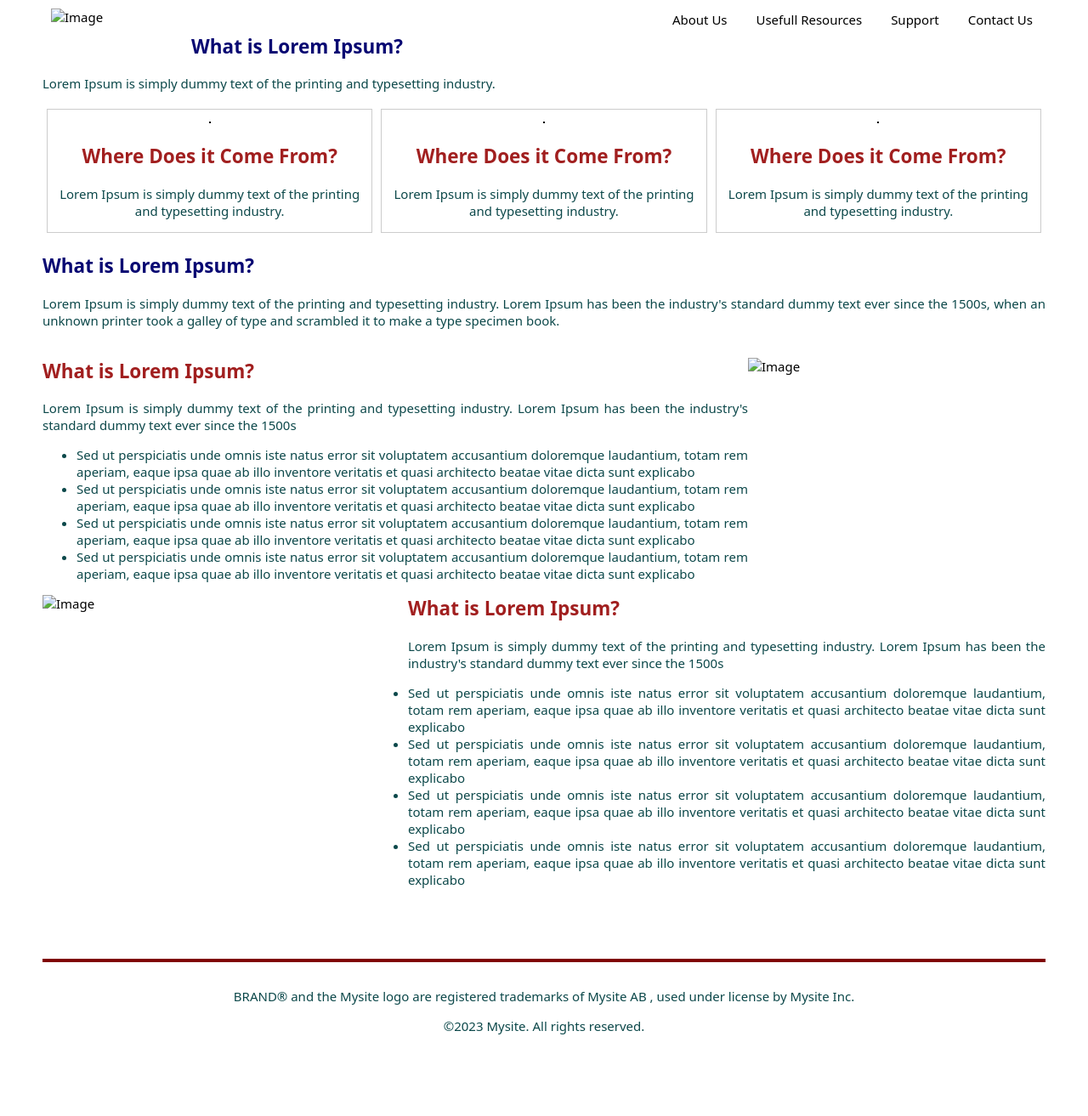
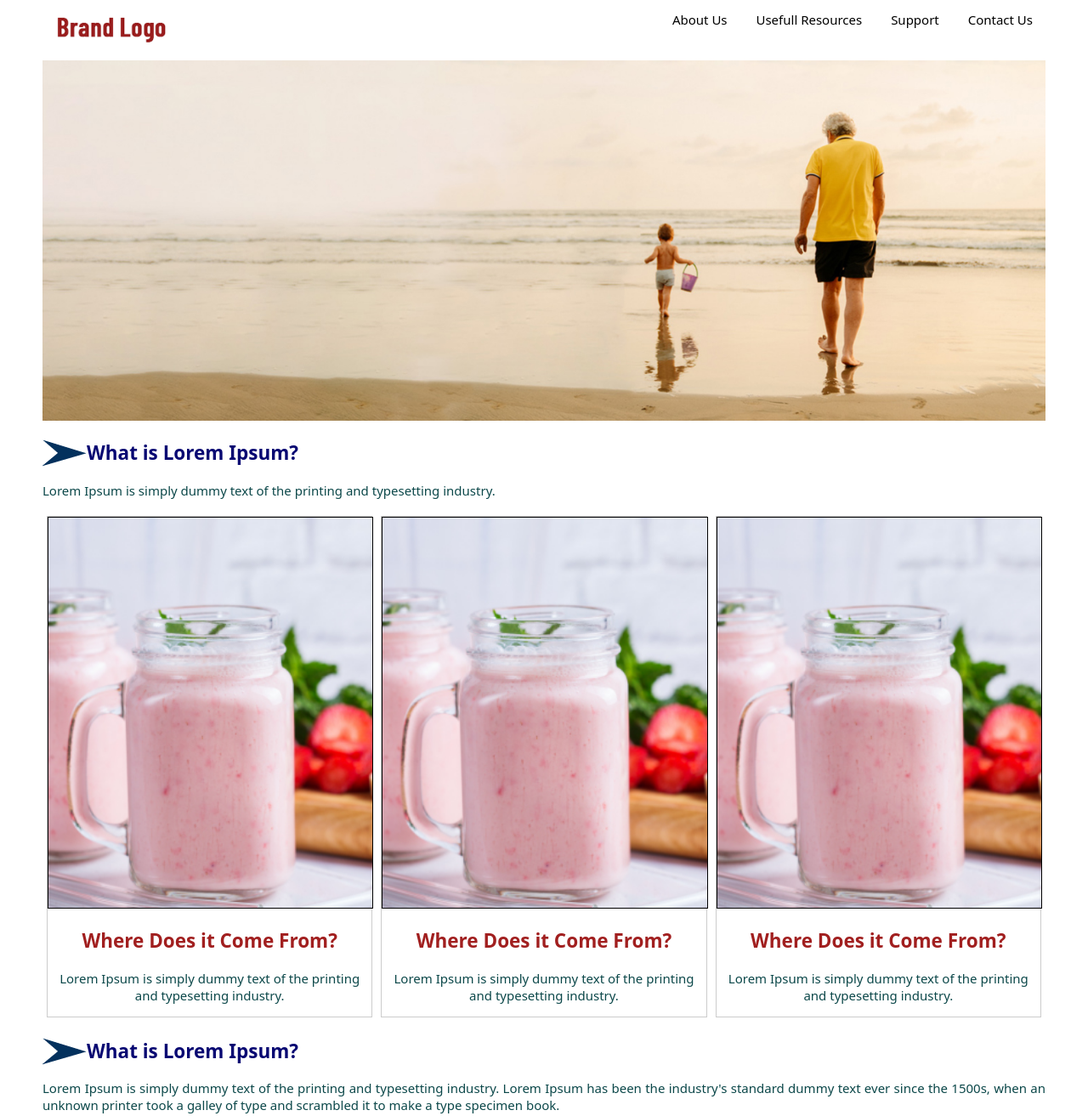
Before and after one commit to Jyotiraj143/javascript-test, a plain HTML site: page index.html in a window 1280 px wide. Shown: the top 1313 px of the page at 85% size. Before the commit the page ends 1232 px from the top, so only its background shows below. Drawn offline with Linux system fonts and the light colour scheme.

Commit message:
Update index.html

```diff
--- a/index.html
+++ b/index.html
@@ -13,7 +13,7 @@
     <div class="container">
         <div class="container-fluid">
             <div class="main">
-                <img class="logo-img" src="images/logo.jpg" alt="Image" width="150px">
+                <img class="logo-img" src="logo.jpg" alt="Image" width="150px">
                 <nav class="nav-links">
                     <input type="checkbox" id="checkbox_toggle" />
                     <label for="checkbox_toggle" class="hamburger"onclick="myFunction()">&#9776;</label>
@@ -26,35 +26,35 @@
 
                 </nav>
                 <div class="banner">
-                    <img src="images/banner.png" alt="" style=" width: 100%;
+                    <img src="banner.png" alt="" style=" width: 100%;
                     height: auto;">
                 </div>
                 <div class="container">
-                    <img src="images/arrow.png" alt="" style="float: left;"><h2 style="color: rgb(7, 7, 114);">What is Lorem Ipsum?</h2>
+                    <img src="arrow.png" alt="" style="float: left;"><h2 style="color: rgb(7, 7, 114);">What is Lorem Ipsum?</h2>
                     <p>Lorem Ipsum is simply dummy text of the printing and typesetting industry.</p>
 
                     <div class="cardContainer">
                         <div class="gallery">
-                            <img src="images/Jar.jpg" alt="" class="img">
+                            <img src="Jar.jpg" alt="" class="img">
                             <h2>Where Does it Come From?</h2>
                             <p style="text-align: center; justify-self: auto;">Lorem Ipsum is simply dummy text of the
                                 printing and typesetting industry.</p>
                         </div>
                         <div class="gallery">
-                            <img src="images/Jar.jpg" alt="" class="img">
+                            <img src="Jar.jpg" alt="" class="img">
                             <h2>Where Does it Come From?</h2>
                             <p style="text-align: center;">Lorem Ipsum is simply dummy text of the printing and
                                 typesetting industry.</p>
                         </div>
                         <div class="gallery">
-                            <img src="images/Jar.jpg" alt="" class="img">
+                            <img src="Jar.jpg" alt="" class="img">
                             <h2>Where Does it Come From?</h2>
                             <p style="text-align: center;">Lorem Ipsum is simply dummy text of the printing and
                                 typesetting industry.</p>
                         </div>
                     </div>
                     <div>
-                        <img src="images/arrow.png" alt="" style="float: left;"><h2 style="color: rgb(7, 7, 114);">What is Lorem Ipsum?</h2>
+                        <img src="arrow.png" alt="" style="float: left;"><h2 style="color: rgb(7, 7, 114);">What is Lorem Ipsum?</h2>
                         <p>Lorem Ipsum is simply dummy text of the printing and typesetting industry. Lorem Ipsum has
                             been the industry's standard dummy text ever since the 1500s, when an unknown printer took a
                             galley
@@ -63,7 +63,7 @@
                 </div>
                 <div class="container" id="banner-carring">
                     <div class="text">
-                        <img src="images/carring.jpg" alt="Image" width="350px" height="250px"
+                        <img src="carring.jpg" alt="Image" width="350px" height="250px"
                             class="img-carring right">
 
                         <h2>What is Lorem Ipsum?</h2>
@@ -86,7 +86,7 @@
                     </div>
                 </div>
                 <div class="container">
-                    <img src="images/Jar.jpg" alt="Image" class="img-jar" width="400px" height="400px">
+                    <img src="Jar.jpg" alt="Image" class="img-jar" width="400px" height="400px">
                     <div class="text">
                         <h2>What is Lorem Ipsum?</h2>
                         <p>Lorem Ipsum is simply dummy text of the printing and typesetting industry. Lorem Ipsum has
```
